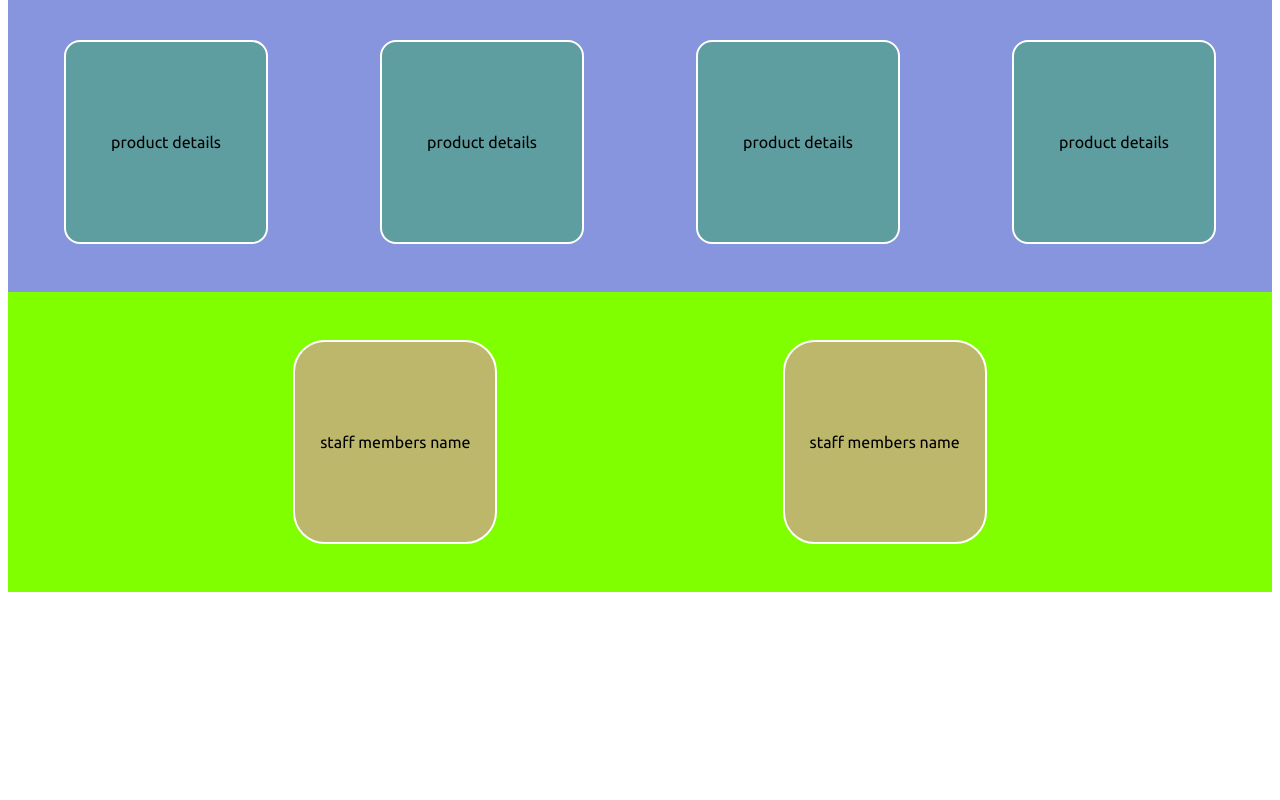
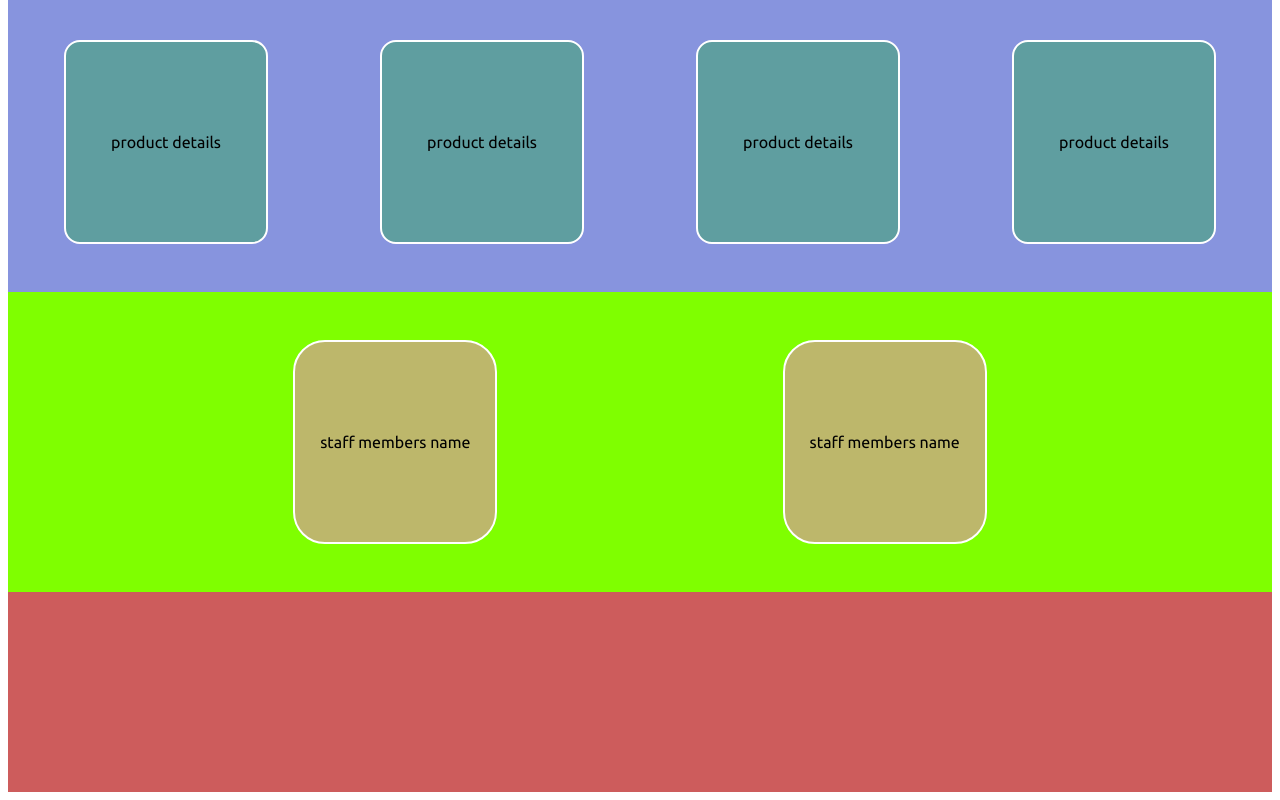
Before and after one commit to mattbuckwell/company-homepage, a plain HTML site: page index.html in a window 1280 px wide. Shown: the part 669-1469 px from the top of the page. Before the commit the page ends 1269 px from the top, so only its background shows below. Drawn offline with Linux system fonts and the light colour scheme.

Commit message:
footer skeleton added

```diff
--- a/styles.css
+++ b/styles.css
@@ -98,3 +98,11 @@ header {
     border: 2px solid white;
     border-radius: 2rem;
 }
+
+/* Footer Section */
+
+footer {
+    height: 200px;
+    width: 100%;
+    background-color: indianred;
+}
```
